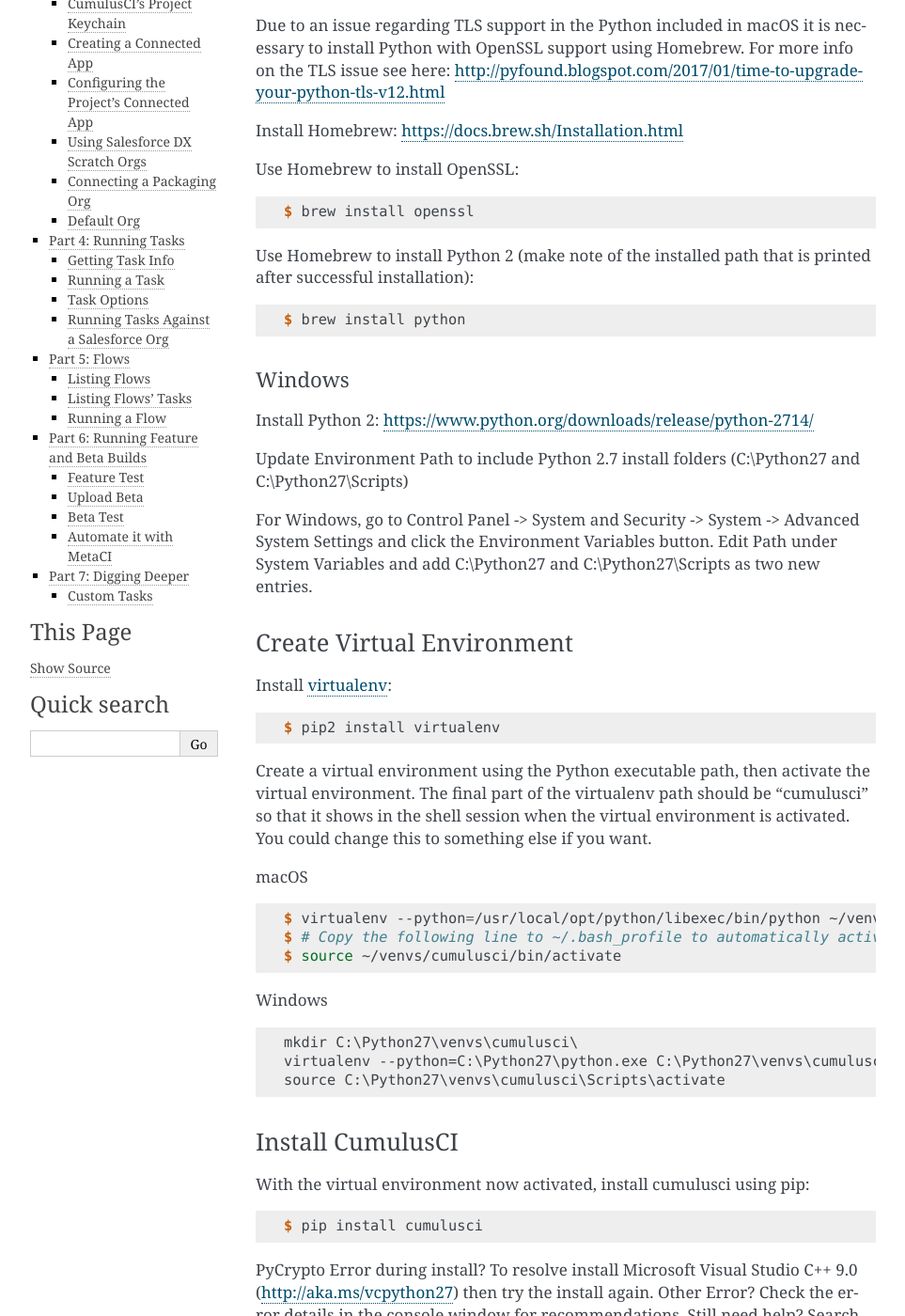
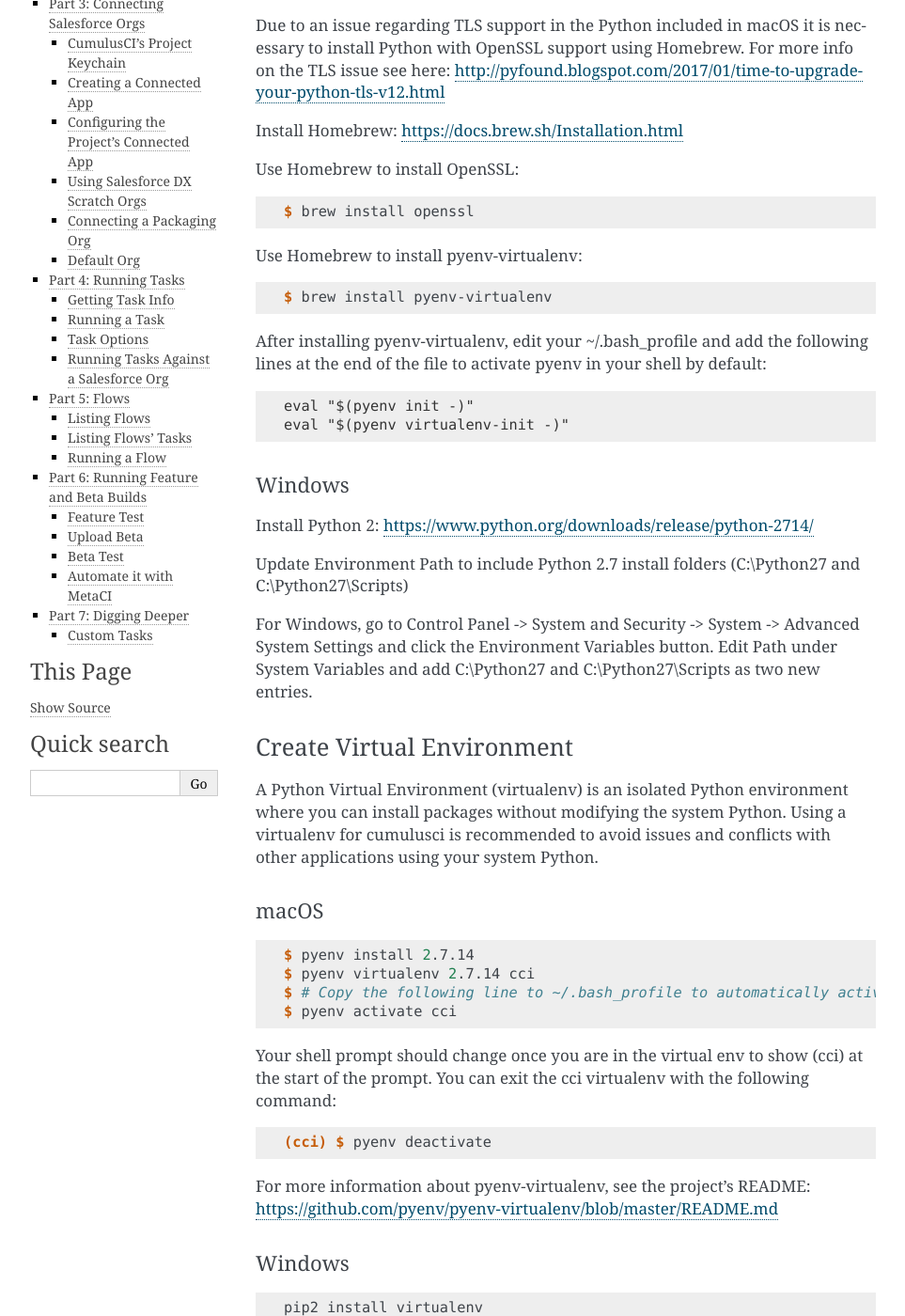
Before and after one commit to SFDO-Tooling/CumulusCI, a Sphinx documentation site: the page built from docs/tutorial.rst, in a window 1280 px wide and 1400 px high, scrolled down 437 px. Shown: the whole window at 94% size, without its empty margins (148-1111 px from the left). Built offline with Sphinx 7.4.7, drawn with Linux system fonts in a browser that asks for light colours; pages that are not in the unit, such as notebooks, are missing from menus; some of the changed text lies outside the part shown.

Commit message:
Change installation instructions for macOS to use pyenv-virtualenv to better isolate from changes to homebrew's python

```diff
--- a/docs/tutorial.rst
+++ b/docs/tutorial.rst
@@ -25,11 +25,18 @@
 
     $ brew install openssl
 
-Use Homebrew to install Python 2 (make note of the installed path that is printed after successful installation):
+Use Homebrew to install pyenv-virtualenv:
 
 .. code-block:: console
 
-    $ brew install python
+    $ brew install pyenv-virtualenv
+
+After installing pyenv-virtualenv, edit your ~/.bash_profile and add the following lines at the end of the file to activate pyenv in your shell by default:
+
+.. code-block:: console
+
+    eval "$(pyenv init -)"
+    eval "$(pyenv virtualenv-init -)"
 
 Windows
 ^^^^^^^
@@ -43,29 +50,35 @@
 Create Virtual Environment
 --------------------------
 
-Install `virtualenv <https://virtualenv.pypa.io/en/stable/>`_:
+A Python Virtual Environment (virtualenv) is an isolated Python environment where you can install packages without modifying the system Python.  Using a virtualenv for cumulusci is recommended to avoid issues and conflicts with other applications using your system Python.
+
+macOS
+^^^^^
 
 .. code-block:: console
 
-    $ pip2 install virtualenv
+    $ pyenv install 2.7.14
+    $ pyenv virtualenv 2.7.14 cci
+    $ # Copy the following line to ~/.bash_profile to automatically activate the virtual environment in all new shells.
+    $ pyenv activate cci
 
-Create a virtual environment using the Python executable path, then activate the virtual environment. The final part of the virtualenv path should be "cumulusci" so that it shows in the shell session when the virtual environment is activated. You could change this to something else if you want.
-
-macOS
+Your shell prompt should change once you are in the virtual env to show (cci) at the start of the prompt.  You can exit the cci virtualenv with the following command:
 
 .. code-block:: console
 
-    $ virtualenv --python=/usr/local/opt/python/libexec/bin/python ~/venvs/cumulusci/
-    $ # Copy the following line to ~/.bash_profile to automatically activate the virtual environment in all new shells.
-    $ source ~/venvs/cumulusci/bin/activate
+    (cci) $ pyenv deactivate
+
+For more information about pyenv-virtualenv, see the project's README: https://github.com/pyenv/pyenv-virtualenv/blob/master/README.md
 
 Windows
+^^^^^^^
 
 .. code-block:: powershell
 
-    mkdir C:\Python27\venvs\cumulusci\
-    virtualenv --python=C:\Python27\python.exe C:\Python27\venvs\cumulusci\
-    source C:\Python27\venvs\cumulusci\Scripts\activate
+    pip2 install virtualenv
+    mkdir C:\Python27\venvs\cci\
+    virtualenv --python=C:\Python27\python.exe C:\Python27\venvs\cci\
+    source C:\Python27\venvs\cci\Scripts\activate
 
 Install CumulusCI
 -----------------
```
